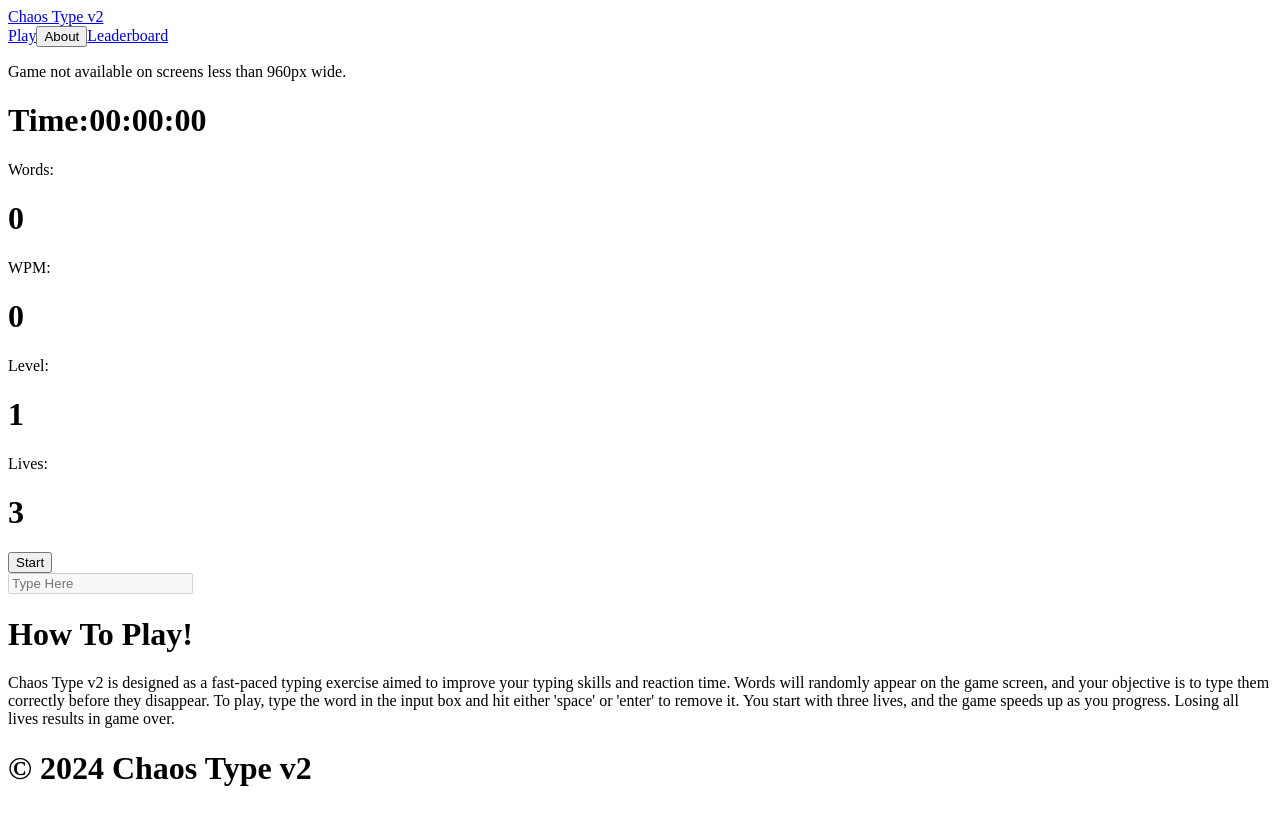
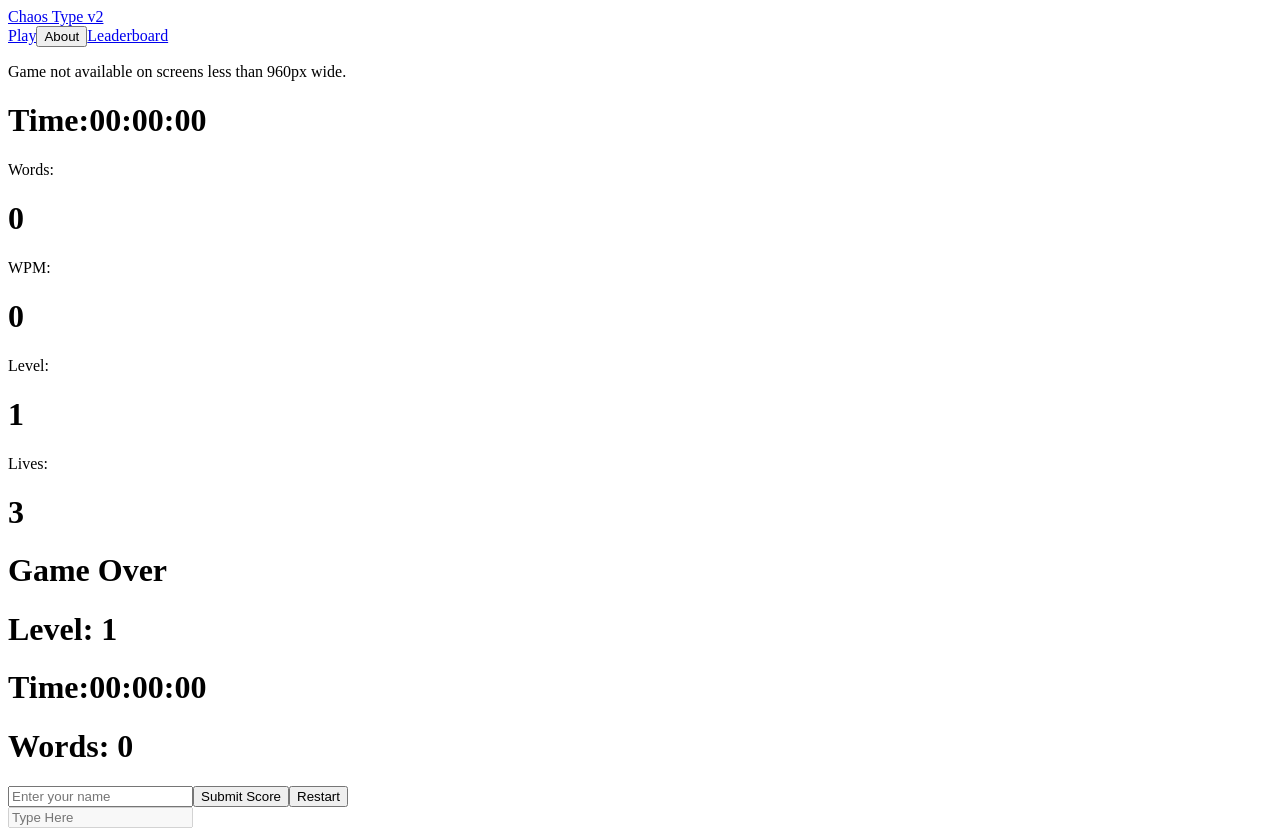
Before and after one commit to emdecaiman/chaos-type, a React (Vite) app: page / in a window 1280 px wide. Shown: the top 830 px of the page. Built offline with nearby package versions, Linux system fonts and the light colour scheme; the HTML template or start-up script is replaced by a standard one.

Commit message:
minor changes

```diff
--- a/src/components/game/Game.jsx
+++ b/src/components/game/Game.jsx
@@ -11,7 +11,7 @@ import { GAME_STATES } from "..//utils/constants.js";
 const Game = () => {
     const [wordList, setWordList] = useState([]);
     const [lives, setLives] = useState(3);
-    const [gameState, setGameState] = useState(GAME_STATES.START);
+    const [gameState, setGameState] = useState(GAME_STATES.END);
     const [wordGeneratedSpeed, setWordGeneratedSpeed] = useState(2000);
 
     const [scoreSubmitted, setScoreSubmitted] = useState(false);
--- a/src/components/leaderboard/Scores.jsx
+++ b/src/components/leaderboard/Scores.jsx
@@ -17,8 +17,8 @@ const Scores = () => {
         return (
             <div className="flex justify-center items-center pt-20">
                 <div className="flex flex-col p-5 items-center bg-gray-600 w-[650px] rounded-xl">
-                    <h1 className="text-xl font-bold">Leaderboard</h1>
-                    <ol className="list-decimal list">
+                    <h1 className="text-xl font-bold">Top 10 Scores</h1>
+                    <ol className="list-decimal list-inside">
                         {scores.map((score) => {
                             return (
                                 <ScoreItem
@@ -56,7 +56,6 @@ const ScoreItem = (props) => {
                 <span className="ml-1 w-10">{props.wordCount}</span>
             </div>
             <Timer time={props.time} />
-
         </li>
     );
 }
```
